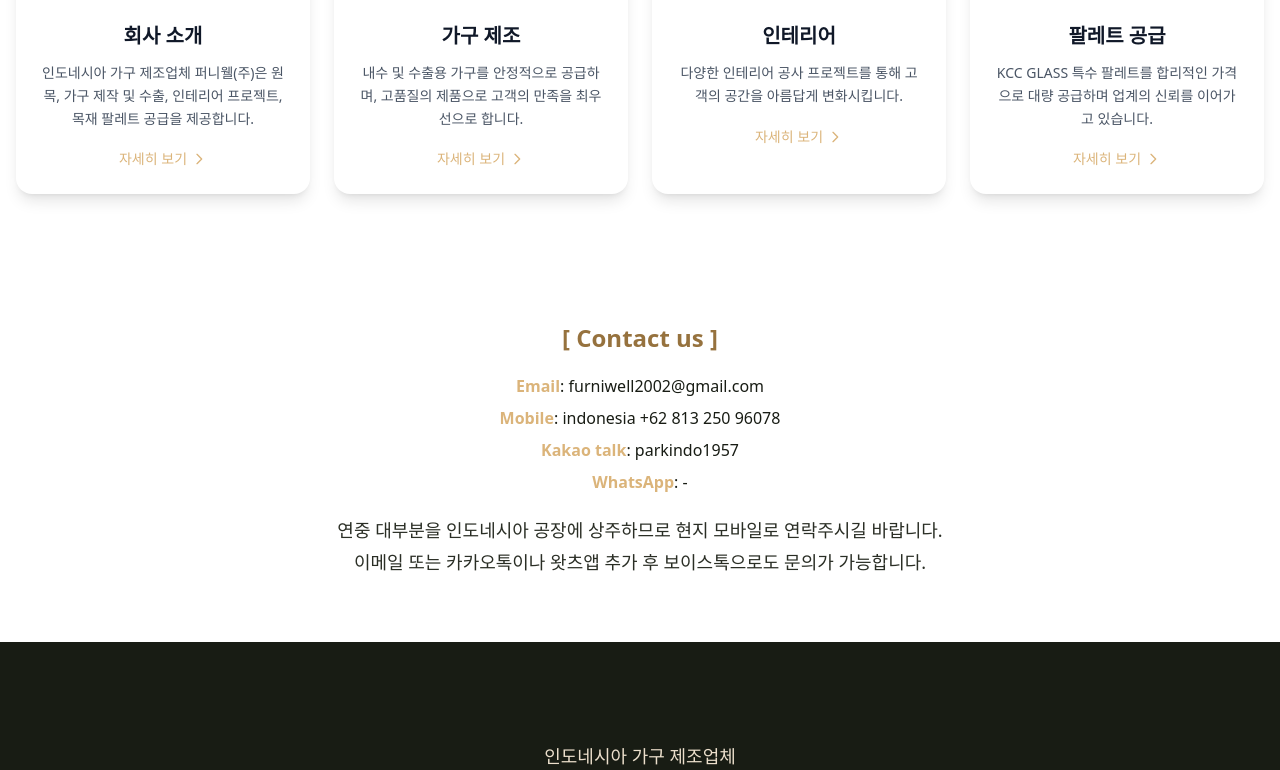
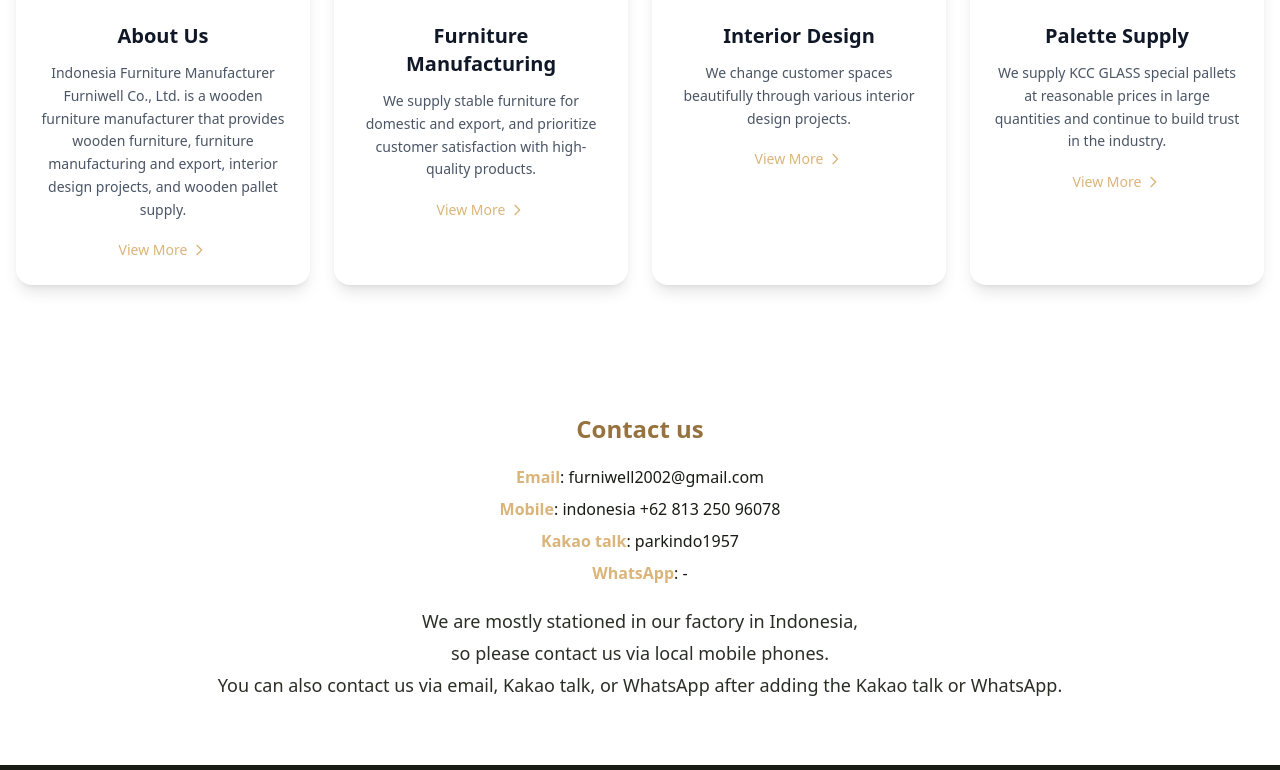
Before and after one commit to yurim45/furniwell, a Next.js app: page /en in a window 1280 px wide. Shown: the part 1230-2000 px from the top of the page. Built offline with nearby package versions, Linux system fonts and the light colour scheme.

Commit message:
feat: home 다국어 지원

```diff
--- a/components/contactUs.tsx
+++ b/components/contactUs.tsx
@@ -1,25 +1,29 @@
-const ContactUs = () => {
+import { getTranslations } from 'next-intl/server';
+
+const ContactUs = async () => {
+  const t = await getTranslations('contact');
+
   return (
     <section className='max-w-screen-xl mx-auto px-4 sm:px-6 lg:px-8 py-16 text-center'>
-      <h3 className='mb-4 text-2xl font-bold text-quaternary-900'>[ Contact us ]</h3>
+      <h3 className='mb-4 text-2xl font-bold text-quaternary-900'>{t('contact_us_title')}</h3>
       <ul className='text-primary-950 text-md leading-8 mb-4'>
         <li>
-          <strong className={STYLE_STRONG}>Email</strong>: furniwell2002@gmail.com
+          <strong className={STYLE_STRONG}>{t('contact_us_email')}</strong>: furniwell2002@gmail.com
         </li>
         <li>
-          <strong className={STYLE_STRONG}>Mobile</strong>: indonesia +62 813 250 96078
+          <strong className={STYLE_STRONG}>{t('contact_us_mobile')}</strong>: indonesia +62 813 250 96078
         </li>
         <li>
-          <strong className={STYLE_STRONG}>Kakao talk</strong>: parkindo1957
+          <strong className={STYLE_STRONG}>{t('contact_us_kakao')}</strong>: parkindo1957
         </li>
         <li>
-          <strong className={STYLE_STRONG}>WhatsApp</strong>: -
+          <strong className={STYLE_STRONG}>{t('contact_us_whatsapp')}</strong>: -
         </li>
       </ul>
-      <p className='text-tertiary-950 text-lg leading-8'>
-        연중 대부분을 인도네시아 공장에 상주하므로 현지 모바일로 연락주시길 바랍니다. <br />
-        이메일 또는 카카오톡이나 왓츠앱 추가 후 보이스톡으로도 문의가 가능합니다.
-      </p>
+      <p
+        className='text-tertiary-950 text-lg leading-8'
+        dangerouslySetInnerHTML={{ __html: t('contact_us_description') }}
+      />
     </section>
   );
 };
--- a/components/footer.tsx
+++ b/components/footer.tsx
@@ -1,14 +1,18 @@
-const Footer = () => {
+import { getTranslations } from 'next-intl/server';
+
+const Footer = async () => {
+  const t = await getTranslations('footer');
+
   return (
     <footer className='bg-primary-950 text-gray-400 text-xs max-w-screen-xl mx-auto px-4 sm:px-6 lg:px-8 py-[100px]'>
-      <p className='text-lg text-center font-light text-quaternary-950'>인도네시아 가구 제조업체</p>
-      <p className='text-2xl text-center font-semibold text-quaternary-950'>PT. FURNIWELL MAKMUR ABADI</p>
+      <p className='text-lg text-center font-light text-quaternary-950'>{t('footer_title')}</p>
+      <p className='text-2xl text-center font-semibold text-quaternary-950'>{t('footer_title_2')}</p>
 
       <div className='mt-8 pt-8 border-t border-quaternary-950/20 space-y-1 text-center'>
         <ul className='flex flex-wrap items-center justify-start md:justify-center gap-y-1'>
           {FOOTER_MENU.map((menu, index) => (
             <li key={index} className='text-secondary-500 text-left'>
-              {menu}
+              {t(menu)}
               {index !== FOOTER_MENU.length - 1 && <span className='mx-2 text-quaternary-950/20'>| </span>}
             </li>
           ))}
@@ -21,10 +25,4 @@
 
 export default Footer;
 
-const FOOTER_MENU = [
-  'PARK JONG MAN',
-  'Mobile: +62 813 250 96078',
-  'Business registration number : 99.912.123.9-516.000',
-  'E-mail: furniwell2002@gmail.com',
-  'Adress: JALAN BAWU-BATEALIT RT. 001 RW. 001 MINDAHAN, BATEALIT KAB. JEPARA JAWA TENGAH',
-];
+const FOOTER_MENU = ['footer_menu', 'footer_menu_2', 'footer_menu_3', 'footer_menu_4', 'footer_menu_5'];
--- a/components/mainSection.tsx
+++ b/components/mainSection.tsx
@@ -1,15 +1,20 @@
+import { getTranslations } from 'next-intl/server';
+
 import Image from 'next/image';
 import Link from 'next/link';
 
-const MainSection = () => {
+const MainSection = async () => {
+  const t = await getTranslations('home');
+  const tCommon = await getTranslations('common');
+
   return (
     <>
       <section className='max-w-screen-xl mx-auto py-16 px-4 max-[500px]:py-8'>
         <h2 className='text-3xl font-bold text-gray-900 text-center mb-4 max-[500px]:text-2xl max-[500px]:text-left'>
-          우리의 다양한 서비스를 통해 더 넓은 세상과 소통할 수 있습니다
+          {t('main_section_title')}
         </h2>
         <p className='text-lg text-gray-600 text-center mb-16 max-[500px]:text-md max-[500px]:text-left max-[500px]:mb-8'>
-          인도네시아 원목 제조업체로 전문적인 서비스와 품질로 고객의 만족을 최우선으로 합니다
+          {t('main_section_description')}
         </p>
 
         <div className='grid grid-cols-1 md:grid-cols-2 lg:grid-cols-4 gap-6'>
@@ -22,7 +27,7 @@
               <div className='w-full h-60 max-[500px]:h-46'>
                 <Image
                   src={section.image}
-                  alt={section.title.label}
+                  alt={t(section.title.label)}
                   width={400}
                   height={300}
                   className={`w-full h-full ${section.title.id === 'about' ? 'object-contain' : 'object-cover'}`}
@@ -31,13 +36,13 @@
 
               <div className='p-6 text-center max-[500px]:text-left max-[500px]:p-4'>
                 <h3 className='text-xl font-bold text-gray-900 mb-3 hover:text-quaternary-600 transition-colors'>
-                  {section.title.label}
+                  {t(section.title.label)}
                 </h3>
 
-                <p className='text-gray-600 leading-relaxed text-sm mb-4'>{section.description}</p>
+                <p className='text-gray-600 leading-relaxed text-sm mb-4'>{t(section.description)}</p>
 
                 <span className='inline-flex items-center text-quaternary-600 hover:text-quaternary-800 font-medium text-sm transition-colors'>
-                  자세히 보기
+                  {tCommon('view_more')}
                   <svg className='w-4 h-4 ml-1' fill='none' stroke='currentColor' viewBox='0 0 24 24'>
                     <path strokeLinecap='round' strokeLinejoin='round' strokeWidth={2} d='M9 5l7 7-7 7' />
                   </svg>
@@ -57,41 +62,41 @@
   {
     title: {
       id: 'about',
-      label: '회사 소개',
+      label: 'about_section_title',
     },
     href: '/about',
     tag: null,
     image: '/images/main/about.png',
-    description: `인도네시아 가구 제조업체 퍼니웰(주)은 원목, 가구 제작 및 수출, 인테리어 프로젝트, 목재 팔레트 공급을 제공합니다.`,
+    description: `about_section_description`,
   },
   {
     title: {
       id: 'furniture',
-      label: '가구 제조',
+      label: 'furniture_section_title',
     },
     href: '/furniture',
     tag: null,
     image: '/images/main/furniture.jpeg',
-    description: `내수 및 수출용 가구를 안정적으로 공급하며, 고품질의 제품으로 고객의 만족을 최우선으로 합니다.`,
+    description: `furniture_section_description`,
   },
   {
     title: {
       id: 'interior',
-      label: '인테리어',
+      label: 'interior_section_title',
     },
     href: '/interior',
     tag: null,
     image: '/images/main/interior.jpeg',
-    description: `다양한 인테리어 공사 프로젝트를 통해 고객의 공간을 아름답게 변화시킵니다.`,
+    description: `interior_section_description`,
   },
   {
     title: {
       id: 'palette',
-      label: '팔레트 공급',
+      label: 'palette_section_title',
     },
     href: '/palette',
     tag: null,
     image: '/images/main/palette.jpeg',
-    description: `KCC GLASS 특수 팔레트를 합리적인 가격으로 대량 공급하며 업계의 신뢰를 이어가고 있습니다.`,
+    description: `palette_section_description`,
   },
 ];
--- a/components/mainTop.tsx
+++ b/components/mainTop.tsx
@@ -4,6 +4,7 @@
 
 const MainTop = async () => {
   const t = await getTranslations('home');
+
   return (
     <section className='pt-16 relative min-h-[700px] flex items-center overflow-hidden max-[500px]:min-h-[300px]'>
       {/* Background Image */}
--- a/messages/en.json
+++ b/messages/en.json
@@ -1,10 +1,22 @@
 {
+  "common": {
+    "view_more": "View More"
+  },
   "nav": {
     "menu_home": "HOME",
     "menu_about": "About",
     "menu_furniture": "Furniture",
     "menu_interior": "Interior",
     "menu_palette": "Palette"
+  },
+  "footer": {
+    "footer_title": "Indonesia Furniture Manufacturer",
+    "footer_title_2": "PT. FURNIWELL MAKMUR ABADI",
+    "footer_menu": "PARK JONG MAN",
+    "footer_menu_2": "Mobile: +62 813 250 96078",
+    "footer_menu_3": "Business registration number : 99.912.123.9-516.000",
+    "footer_menu_4": "E-mail: furniwell2002@gmail.com",
+    "footer_menu_5": "Adress: JALAN BAWU-BATEALIT RT. 001 RW. 001 MINDAHAN, BATEALIT KAB. JEPARA JAWA TENGAH"
   },
   "home": {
     "main_top_description": "Indonesia Furniture Manufacturer",
@@ -14,6 +26,22 @@
     "main_section_title": "Our diverse services allow you to communicate with a wider world",
     "main_section_description": "As an Indonesia wooden furniture manufacturer, we provide professional services and quality to prioritize customer satisfaction.",
     "main_section_title_2": "Our diverse services allow you to communicate with a wider world",
-    "main_section_description_2": "As an Indonesia wooden furniture manufacturer, we provide professional services and quality to prioritize customer satisfaction."
+    "main_section_description_2": "As an Indonesia wooden furniture manufacturer, we provide professional services and quality to prioritize customer satisfaction.",
+    "about_section_title": "About Us",
+    "about_section_description": "Indonesia Furniture Manufacturer Furniwell Co., Ltd. is a wooden furniture manufacturer that provides wooden furniture, furniture manufacturing and export, interior design projects, and wooden pallet supply.",
+    "furniture_section_title": "Furniture Manufacturing",
+    "furniture_section_description": "We supply stable furniture for domestic and export, and prioritize customer satisfaction with high-quality products.",
+    "interior_section_title": "Interior Design",
+    "interior_section_description": "We change customer spaces beautifully through various interior design projects.",
+    "palette_section_title": "Palette Supply",
+    "palette_section_description": "We supply KCC GLASS special pallets at reasonable prices in large quantities and continue to build trust in the industry."
+  },
+  "contact": {
+    "contact_us_title": "Contact us",
+    "contact_us_description": "We are mostly stationed in our factory in Indonesia, <br /> so please contact us via local mobile phones. <br /> You can also contact us via email, Kakao talk, or WhatsApp after adding the Kakao talk or WhatsApp.",
+    "contact_us_email": "Email",
+    "contact_us_mobile": "Mobile",
+    "contact_us_kakao": "Kakao talk",
+    "contact_us_whatsapp": "WhatsApp"
   }
 }
--- a/messages/ko.json
+++ b/messages/ko.json
@@ -1,10 +1,22 @@
 {
+  "common": {
+    "view_more": "자세히 보기"
+  },
   "nav": {
     "menu_home": "HOME",
     "menu_about": "회사소개",
     "menu_furniture": "가구",
     "menu_interior": "인테리어",
     "menu_palette": "팔렛트"
+  },
+  "footer": {
+    "footer_title": "인도네시아 가구 제조업체",
+    "footer_title_2": "PT. FURNIWELL MAKMUR ABADI",
+    "footer_menu": "PARK JONG MAN",
+    "footer_menu_2": "Mobile: +62 813 250 96078",
+    "footer_menu_3": "Business registration number : 99.912.123.9-516.000",
+    "footer_menu_4": "E-mail: furniwell2002@gmail.com",
+    "footer_menu_5": "Adress: JALAN BAWU-BATEALIT RT. 001 RW. 001 MINDAHAN, BATEALIT KAB. JEPARA JAWA TENGAH"
   },
   "home": {
     "main_top_description": "인도네시아 가구 제조업체",
@@ -14,6 +26,22 @@
     "main_section_title": "우리의 다양한 서비스를 통해 더 넓은 세상과 소통할 수 있습니다",
     "main_section_description": "인도네시아 원목 제조업체로 전문적인 서비스와 품질로 고객의 만족을 최우선으로 합니다",
     "main_section_title_2": "우리의 다양한 서비스를 통해 더 넓은 세상과 소통할 수 있습니다",
-    "main_section_description_2": "인도네시아 원목 제조업체로 전문적인 서비스와 품질로 고객의 만족을 최우선으로 합니다"
+    "main_section_description_2": "인도네시아 원목 제조업체로 전문적인 서비스와 품질로 고객의 만족을 최우선으로 합니다",
+    "about_section_title": "회사 소개",
+    "about_section_description": "인도네시아 가구 제조업체 퍼니웰(주)은 원목, 가구 제작 및 수출, 인테리어 프로젝트, 목재 팔레트 공급을 제공합니다",
+    "furniture_section_title": "가구 제조",
+    "furniture_section_description": "내수 및 수출용 가구를 안정적으로 공급하며, 고품질의 제품으로 고객의 만족을 최우선으로 합니다",
+    "interior_section_title": "인테리어",
+    "interior_section_description": "다양한 인테리어 공사 프로젝트를 통해 고객의 공간을 아름답게 변화시킵니다",
+    "palette_section_title": "팔레트 공급",
+    "palette_section_description": "KCC GLASS 특수 팔레트를 합리적인 가격으로 대량 공급하며 업계의 신뢰를 이어가고 있습니다"
+  },
+  "contact": {
+    "contact_us_title": "Contact us",
+    "contact_us_description": "연중 대부분을 인도네시아 공장에 상주하므로 현지 모바일로 연락주시길 바랍니다. <br /> 이메일 또는 카카오톡이나 왓츠앱 추가 후 보이스톡으로도 문의가 가능합니다.",
+    "contact_us_email": "Email",
+    "contact_us_mobile": "Mobile",
+    "contact_us_kakao": "Kakao talk",
+    "contact_us_whatsapp": "WhatsApp"
   }
 }
```
